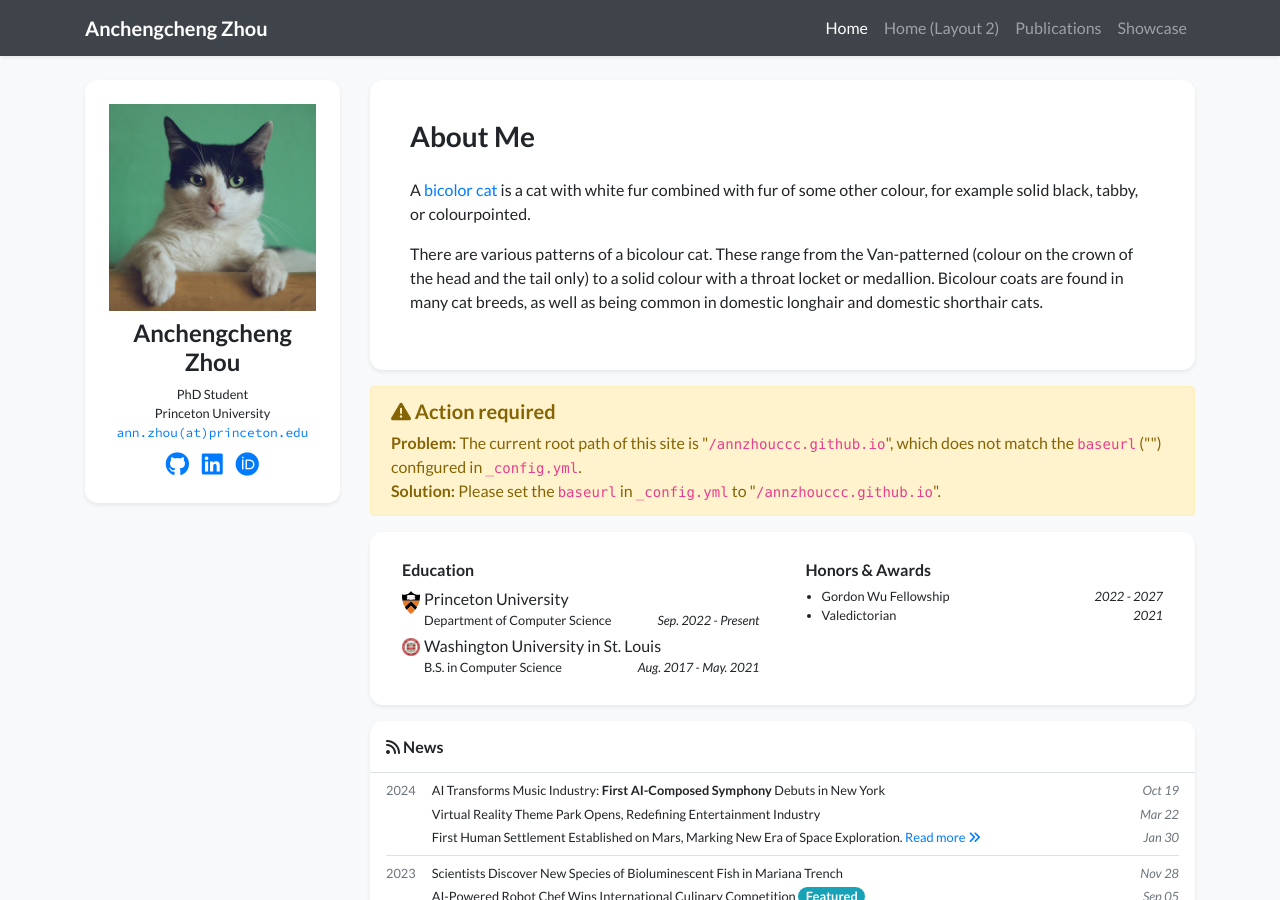
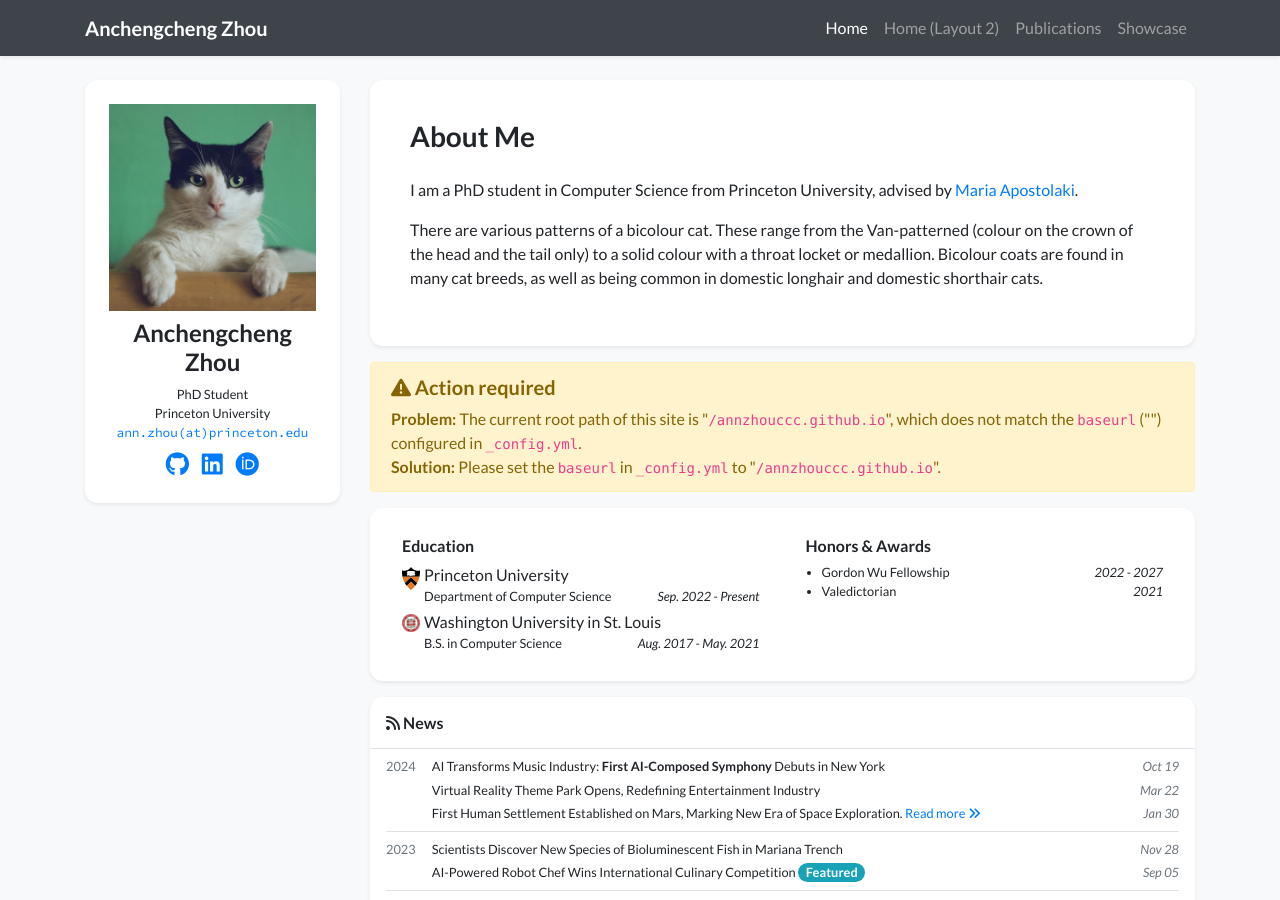
Before and after one commit to AnnZhouCcc/annzhouccc.github.io, a Jekyll site: the page built from index.html, in a window 1280 px wide and 900 px high. Built offline with Jekyll 4.4.1, drawn with Linux system fonts in a browser that asks for light colours; nearby versions of some CDN libraries; a style sheet for code colours, icons or effects is not loaded.

Commit message:
edit
Updated the short bio to reflect current academic status.

```diff
--- a/_data/profile.yml
+++ b/_data/profile.yml
@@ -22,7 +22,7 @@ orcid: 0009-0004-4376-0066
 short_bio_text_justify: false
 short_bio: >-
   <p>
-    A <a href="https://en.wikipedia.org/wiki/Bicolor_cat" target="_blank">bicolor cat</a> is a cat with white fur combined with fur of some other colour, for example solid black, tabby, or colourpointed.
+    I am a PhD student in Computer Science from Princeton University, advised by <a href="https://netsyn.princeton.edu/people/maria-apostolaki" target="_blank">Maria Apostolaki</a>.
   </p>
   <p>
     There are various patterns of a bicolour cat. These range from the Van-patterned (colour on the crown of the head
```
